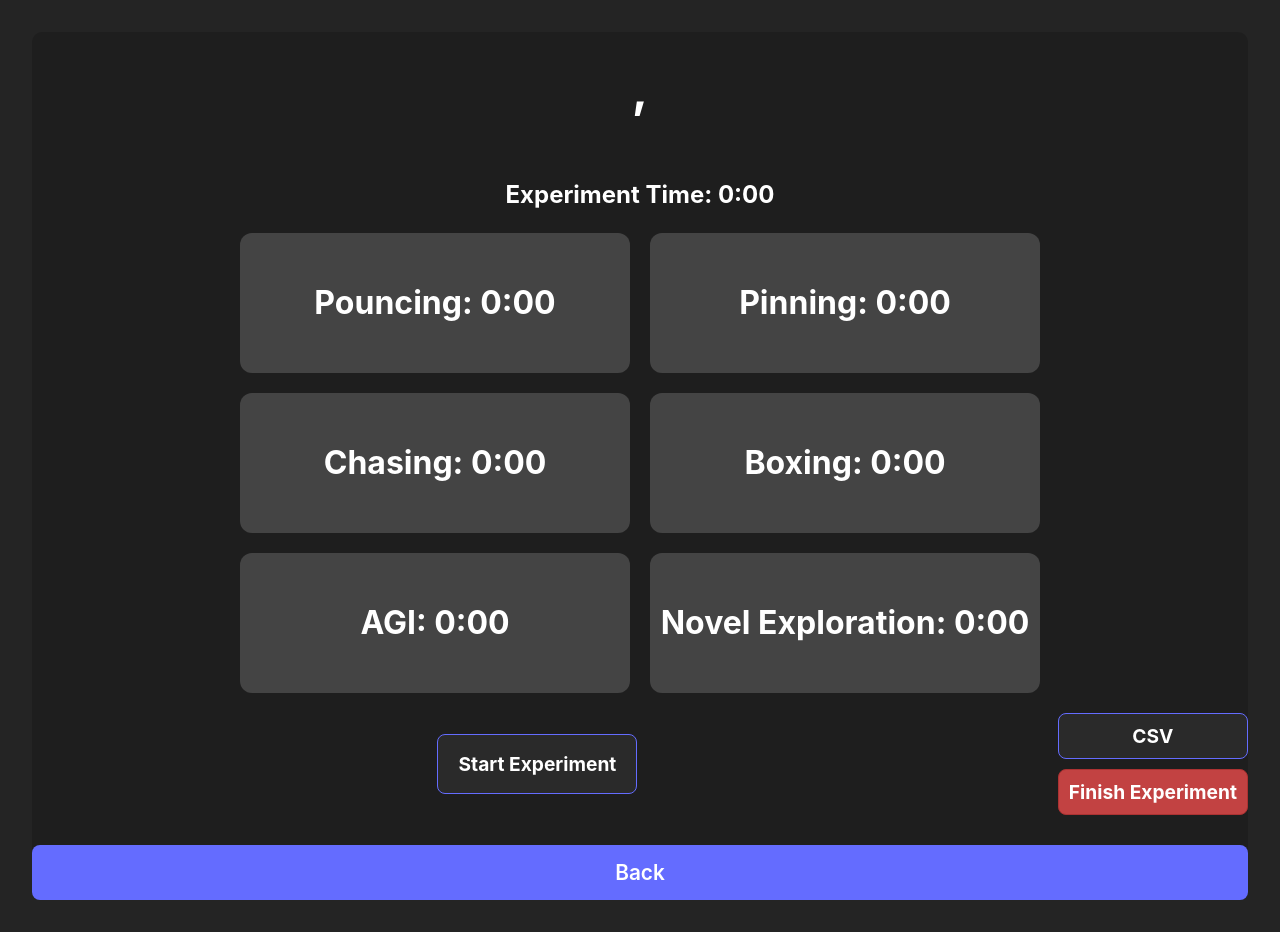
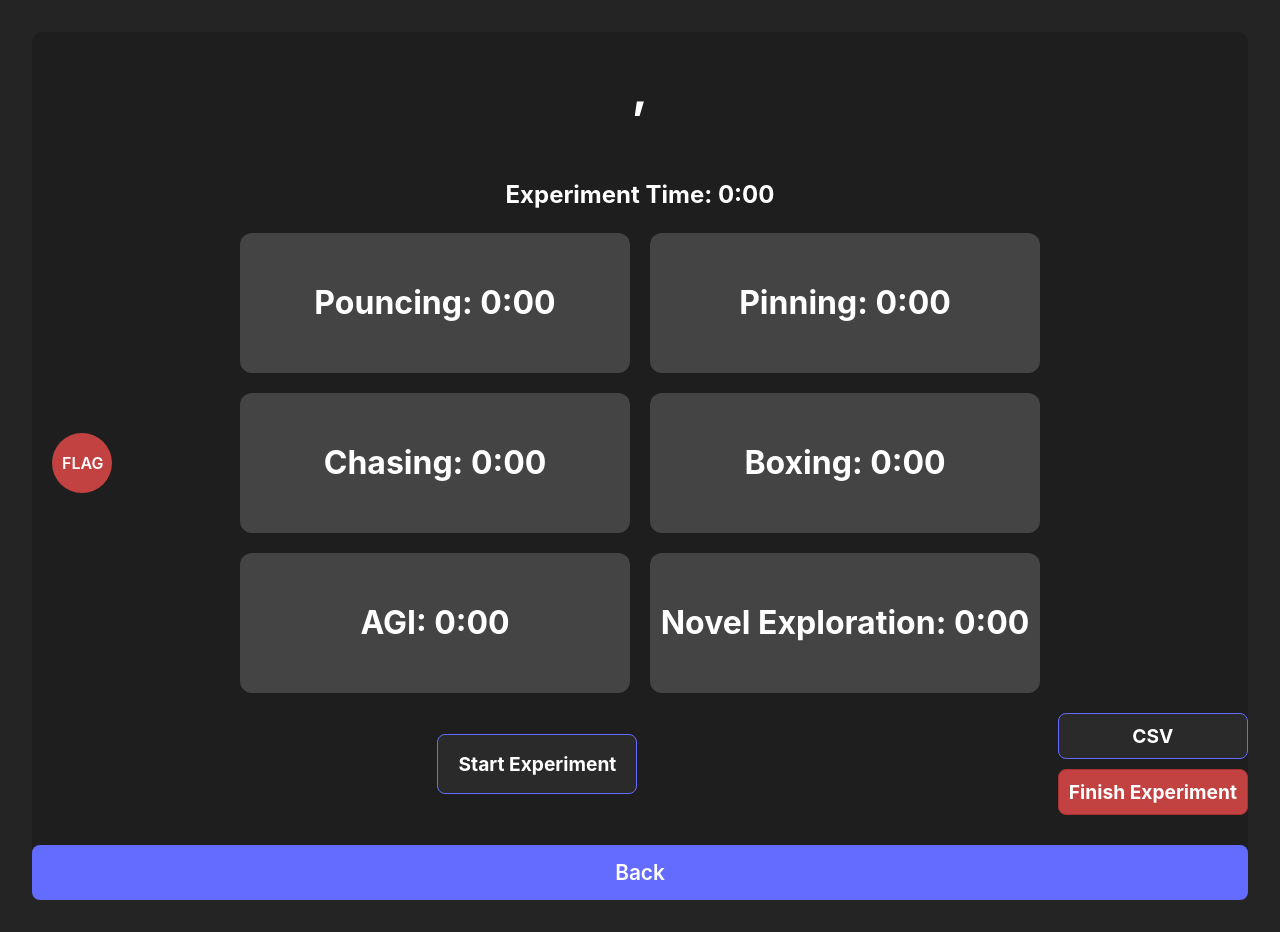
Before and after one commit to jwin-mm/Scoremate, a React (Vite) app: page /playmate/experiment in a window 1280 px wide. Built offline with nearby package versions, Linux system fonts and the light colour scheme.

Commit message:
Version 1.3

```diff
--- a/src/atoms.ts
+++ b/src/atoms.ts
@@ -6,6 +6,7 @@ export const formDataAtom = atom({
   experimenterName: '',
   ratNumber: '',
   experimentDate: new Date().toISOString().split('T')[0], // YYYY-MM-DD format
+  flags: '',
 });
 
 // Atom for timer states
--- a/src/components/ExperimentPage.css
+++ b/src/components/ExperimentPage.css
@@ -27,6 +27,33 @@
     width: 80%;
 }
 
+/* Main Buttons Container */
+.main-buttons {
+    display: flex;
+    align-items: center; /* Vertically aligns flag-button */
+    justify-content: center;
+    position: relative;
+    width: 100%;
+}
+
+/* Flag Button - Vertically Centered on the Left */
+.flag-button {
+    position: absolute;
+    left: 20px; /* Adjust distance from left edge */
+    top: 50%;
+    transform: translateY(-50%); /* Centers vertically */
+    width: 60px; /* Adjust button size */
+    height: 60px;
+    background-color: rgb(194, 66, 66);
+    border: none;
+    border-radius: 50%; /* Makes it circular */
+    cursor: pointer;
+}
+
+.flag-button:hover {
+    background-color: rgb(116, 33, 33);
+}
+
 /* Grid Layout - One Row Per Line */
 .grid-container {
     display: flex;
@@ -44,6 +71,7 @@
     width: 100%;
     max-width: 800px; /* Prevents stretching too wide */
 }
+
 
 
 /* Small Button Row */
--- a/src/components/ExperimentPage.tsx
+++ b/src/components/ExperimentPage.tsx
@@ -6,7 +6,7 @@ import TimerButton from './TimerButton';
 import './ExperimentPage.css';
 
 const ExperimentPage: React.FC = () => {
-  const [formData] = useAtom(formDataAtom);
+  const [formData, setFormData] = useAtom(formDataAtom);
   const [timers, setTimers] = useAtom(timersAtom);
   const [timerCounters, setTimerCounters] = useAtom(timerCountersAtom);
   const [isTestStarted, setIsTestStarted] = useAtom(isTestStartedAtom);
@@ -100,6 +100,14 @@ const ExperimentPage: React.FC = () => {
     }
   };
 
+  const handleFlagButton = () => {
+    let newFlag = formatTime(experimentTime)
+    setFormData((prev) => ({
+      ...prev,
+      flags: prev.flags ? `${prev.flags}, ${newFlag}` : newFlag, // Append new flag
+    }));
+  }
+
   const generateCSV = () => {
     console.log(timers)
     const csvContent = [
@@ -109,6 +117,7 @@ const ExperimentPage: React.FC = () => {
       ...Object.entries(timers).map(([key, value]) => [
         key, timerCounters[key], value
       ]),
+      [`Flags:`, formData!.flags],
     ].map(row => row).join('\n'); // Ensure proper CSV formatting
 
     setCsvData(csvContent);
@@ -127,6 +136,10 @@ const ExperimentPage: React.FC = () => {
         <h2>Experiment Time: {formatTime(experimentTime)}</h2>
       </div>
 
+      <div className='main-buttons'>
+        <button className='flag-button' onClick={handleFlagButton}>
+          FLAG
+        </button>
         <div className="grid-container">
           <div className="grid-row">
             <TimerButton label="Pouncing" onTimeUpdate={handleTimeUpdate} disabled={!isTestStarted || isExperimentFinished} />
@@ -141,6 +154,8 @@ const ExperimentPage: React.FC = () => {
             <TimerButton label="Novel Exploration" onTimeUpdate={handleTimeUpdate} disabled={!isTestStarted || isExperimentFinished} />
           </div>
         </div>
+      </div>
+
 
       <div className="button-row">
         <button className="small-button" onClick={handleStartStop}>
--- a/src/components/FormPage.tsx
+++ b/src/components/FormPage.tsx
@@ -18,7 +18,7 @@ const FormPage: React.FC = () => {
 
     // Find fields that are empty
     const emptyFields = Object.entries(formData)
-      .filter(([, value]) => value.trim() === '')
+      .filter(([key, value]) => key !== 'flags' && value.trim() === '') // Exclude "flags"
       .map(([key]) => key);
 
     if (emptyFields.length > 0) {
```
Lines whose indentation alone changed are shown as unchanged.
